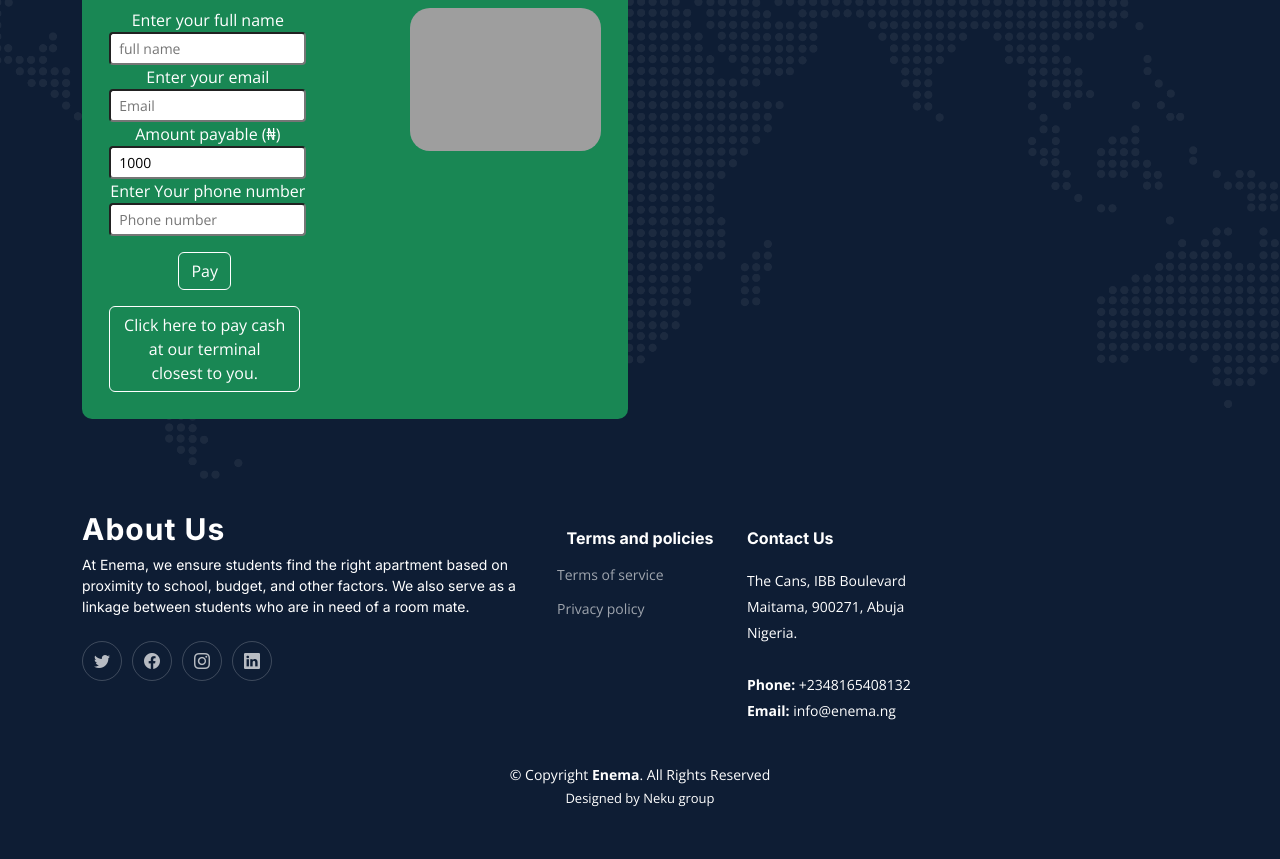
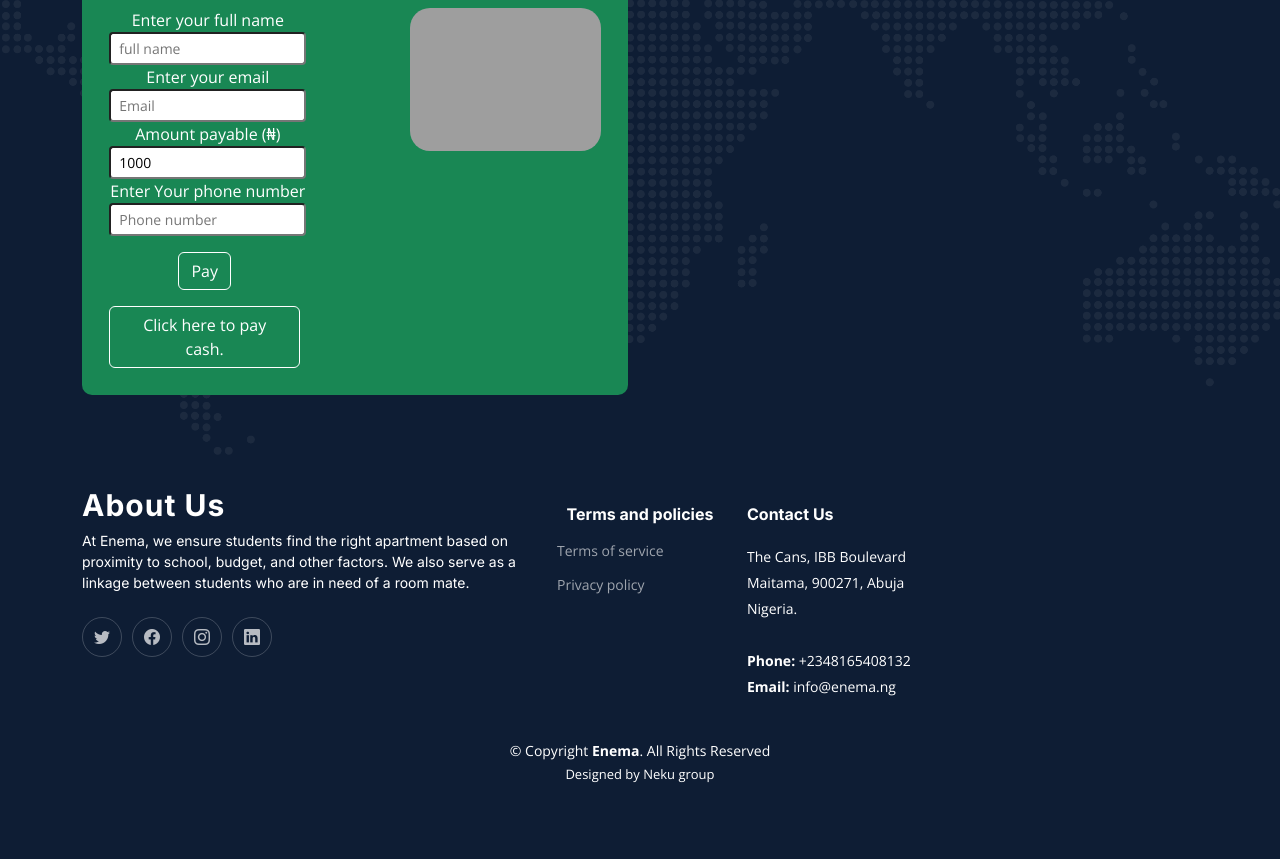
Before and after one commit to Unekwu001/newpro, a Django app: template enema/templates/pay.html in a window 1280 px wide. Shown: the part 290-1149 px from the top of the page. After the commit the page ends 1073 px from the top, so only its background shows below. Run offline with Django 4.2, Linux system fonts and the light colour scheme; the template is opened without the code that fills it, so the values that code supplies are empty; some libraries are stand-ins or nearby versions; grey boxes are pictures that could not be loaded.

Commit message:
quick fix

```diff
--- a/enema/templates/pay.html
+++ b/enema/templates/pay.html
@@ -57,7 +57,7 @@
 
 		<a href="https://api.whatsapp.com/send/?phone=2348165408132&text=Hello%2C+I%E2%80%99m+interested+in+speaking+with+this+roomy+with+ID+{{roomate.id}}+https%3A%2F%2Fweb-production-ee0e.up.railway.app%2Fhome%2Fselectschool%2Froomates%2FFPN%2F&type=phone_number&app_absent=0">
 			<button class="btn btn-success mt-3" style="border-color:white;">
-			Click here to pay cash at our terminal closest to you.
+			Click here to pay cash.
 			</button>
 		</a>
 		</div>
```
